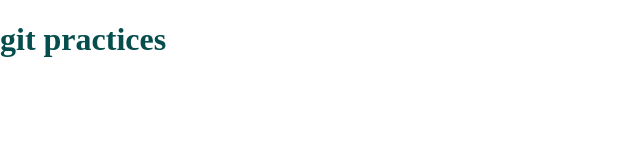
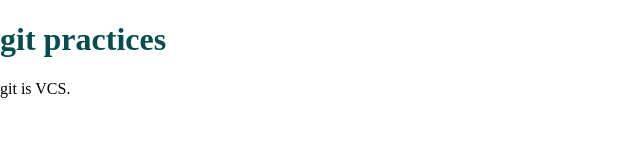
Before and after one commit to khushboo30102005/git-learning-practices, a plain HTML site: page index.html in a window 1280 px wide. Shown: the full height of the page, 0-640 px from the left. Drawn offline with Linux system fonts and the light colour scheme.

Commit message:
add a paragraph

```diff
--- a/index.html
+++ b/index.html
@@ -1,12 +1,18 @@
 <!DOCTYPE html>
 <html lang="en">
+
 <head>
   <meta charset="UTF-8">
   <meta name="viewport" content="width=device-width, initial-scale=1.0">
   <link rel="stylesheet" href="style.css">
   <title>git practices</title>
 </head>
+
 <body>
   <h1>git practices</h1>
+  <p>
+    git is VCS.
+  </p>
 </body>
+
 </html>
```
